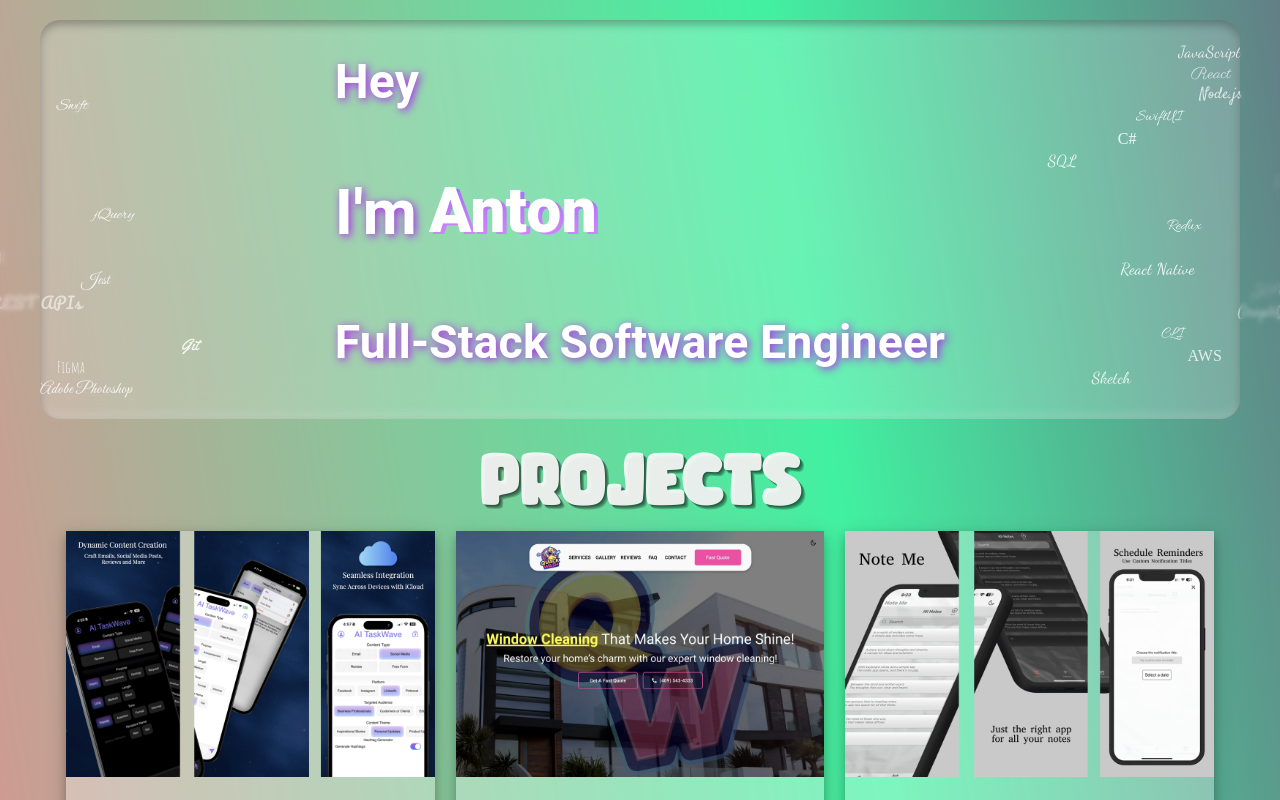
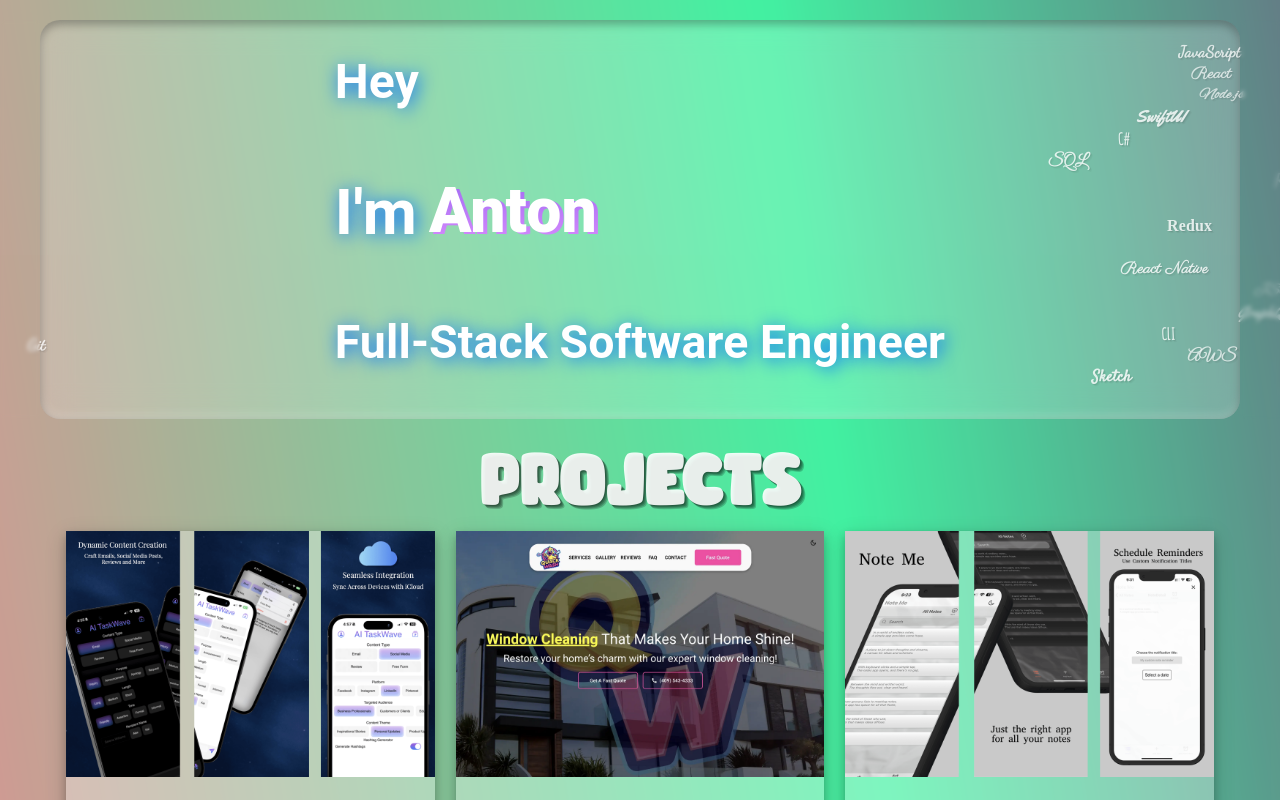
Before and after one commit to anton3ch/portfolio-react, a React (Create React App) app: page / in a window 1280 px wide. Shown: the top 800 px of the page. Built offline with nearby package versions, Linux system fonts and the light colour scheme; a web font is replaced by a local one.

Commit message:
make the bubble text more prominent

```diff
--- a/src/components/Intro.js
+++ b/src/components/Intro.js
@@ -43,7 +43,7 @@ const calligraphyFonts = [
   "'Dancing Script', cursive",
   "'Great Vibes', cursive",
   "'Parisienne', cursive",
-  "'Pacifico', cursive",
+  // "'Pacifico', cursive",
   "'Satisfy', cursive",
   "'Alex Brush', cursive",
   "'Allura', cursive",
--- a/src/components/Styles/introStyles.css
+++ b/src/components/Styles/introStyles.css
@@ -13,7 +13,7 @@
   /* padding: 0 !important; */
 
   color: rgb(255, 255, 255);
-  animation: flash-txt 8.5s linear 0s, flash-txt 8.5s linear 11s infinite; /* Run immediately and then after a delay */
+  /* animation: flash-txt 8.5s linear 0s, flash-txt 8.5s linear 11s infinite; Run immediately and then after a delay */
   text-shadow: 2px 2px 18px rgb(4, 107, 252);
 }
 
@@ -220,7 +220,7 @@
   border-radius: 50%;
   left: 45%;
   padding: 20px 30px;
-  color: rgba(255, 255, 255, 0.9);
+  color: rgba(255, 255, 255, 0.8);
   font-size: 1rem;
   white-space: nowrap;
   /* background: radial-gradient(
@@ -231,7 +231,8 @@
   /* backdrop-filter: blur(5px); */
   animation: float-right 5s infinite linear;
   opacity: 0;
-  z-index: 10 !important;
+  font-weight: 800;
+  text-shadow: 1px 1px 1px rgba(0, 0, 0, 0.1), 2px 2px 1px rgba(0, 0, 0, 0.05);
 }
 
 /* .bubble-bg {
@@ -257,7 +258,7 @@
 
 @keyframes float-right {
   0% {
-    transform: translateX(-55vw);
+    transform: translateX(-70vw);
     /* opacity: 0; */
   }
   10% {
```
